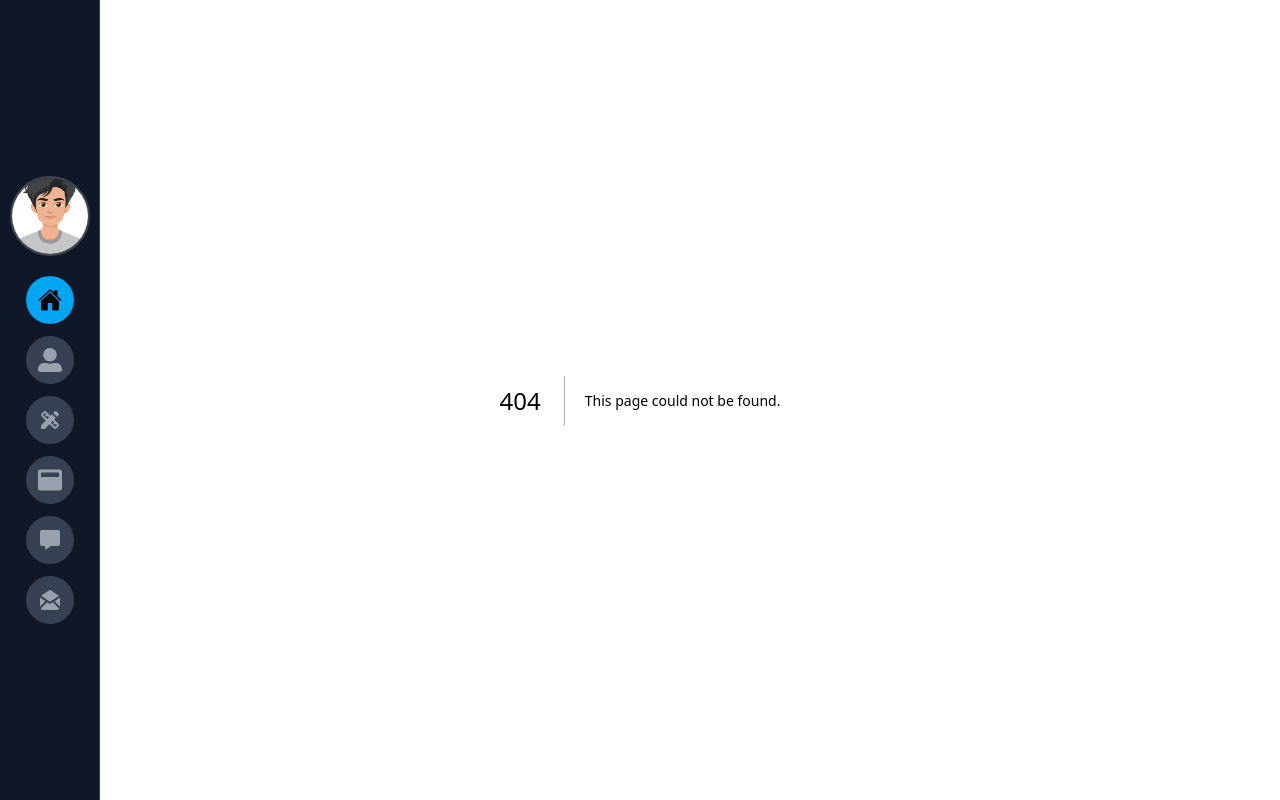
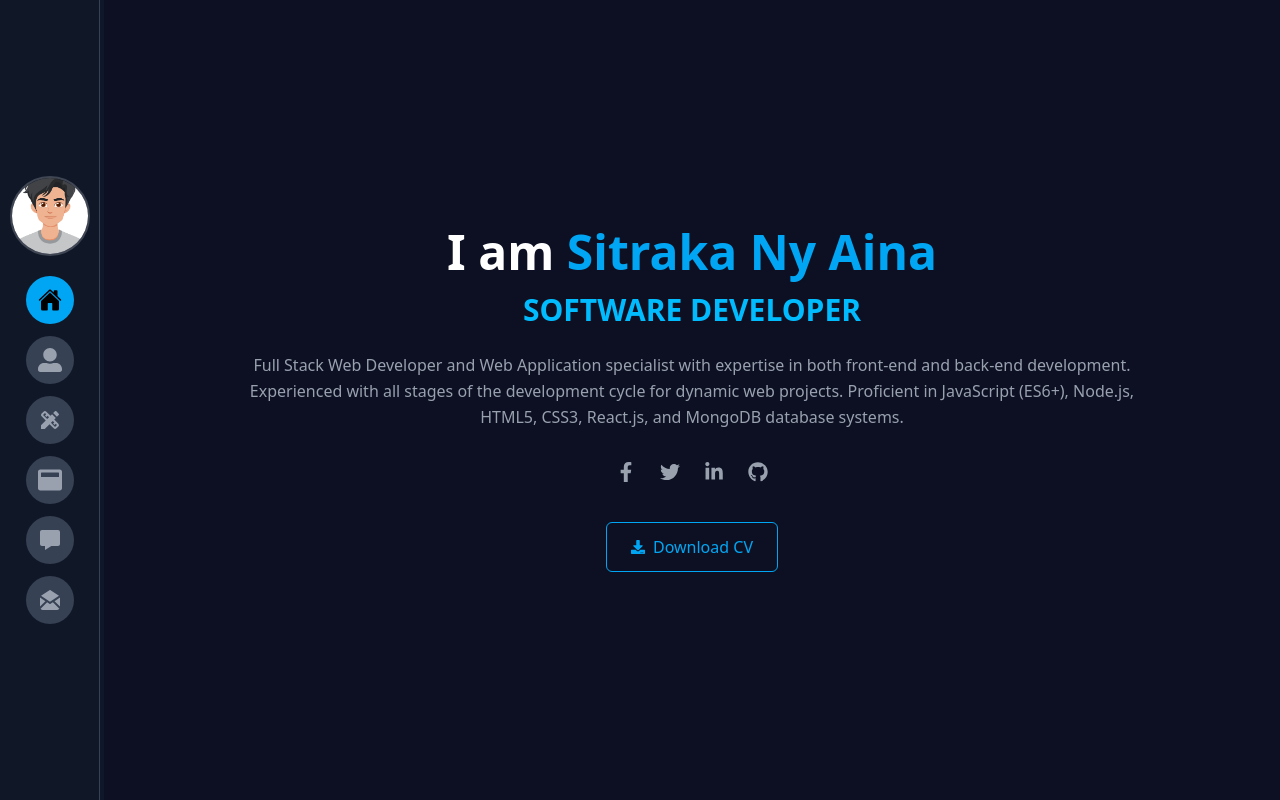
Before and after one commit to HobyNyAina/MyPortfolio, a Next.js app: page /home in a window 1280 px wide. Before the commit this address had no page. Built offline with nearby package versions, Linux system fonts and the light colour scheme.

Commit message:
feat: 'Modification HomePage'

```diff
--- a/src/app/(main)/page.tsx
+++ b/src/app/home/page.tsx
@@ -52,7 +52,7 @@ const socialIconVariants = {
 const buttonVariants = {
   initial: { backgroundColor: 'rgba(0,0,0,0)' },
   hover: {
-    backgroundColor: '#10B981',
+    backgroundColor: '#2196F3',
     transition: { duration: 0.3 }
   },
   tap: { scale: 0.95 }
@@ -68,7 +68,7 @@ export default function Home() {
   }, []);
 
   return (
-    <main className="flex min-h-screen flex-col items-center justify-center bg-[#0c1022] text-white px-4 left-30">
+    <main className="flex min-h-screen flex-col items-center justify-center bg-[#0c1022] text-white px-4">
       <motion.section
         className="text-center max-w-4xl"
         initial="hidden"
@@ -80,7 +80,7 @@ export default function Home() {
           variants={itemVariants}
         >
           I am <motion.span
-            className="text-green-500"
+            className="text-sky-500"
             whileHover={{ scale: 1.05 }}
             transition={{ type: 'spring', stiffness: 300 }}
           >
@@ -89,7 +89,7 @@ export default function Home() {
         </motion.h1>
 
         <motion.h2
-          className="text-xl md:text-3xl font-semibold mt-4 text-green-400"
+          className="text-xl md:text-3xl font-semibold mt-4 text-sky-400"
           variants={itemVariants}
         >
           SOFTWARE DEVELOPER
@@ -137,7 +137,7 @@ export default function Home() {
         >
           <motion.a
             href="#"
-            className={`flex items-center justify-center gap-2 border border-green-500 px-6 py-3 rounded-md mx-auto w-max ${downloadHovered ? 'bg-green-500 text-white' : 'text-green-500'}`}
+            className={`flex items-center justify-center gap-2 border border-sky-500 px-6 py-3 rounded-md mx-auto w-max ${downloadHovered ? 'bg-sky-500 text-white' : 'text-sky-500'}`}
             variants={buttonVariants}
             whileHover="hover"
             whileTap="tap"
--- a/src/app/page.tsx
+++ b/src/app/page.tsx
@@ -1,4 +1,4 @@
-import HomePage from '@/app/(main)/page';
+import HomePage from '@/app/home/page';
 
 export default function Home() {
   return (
```
